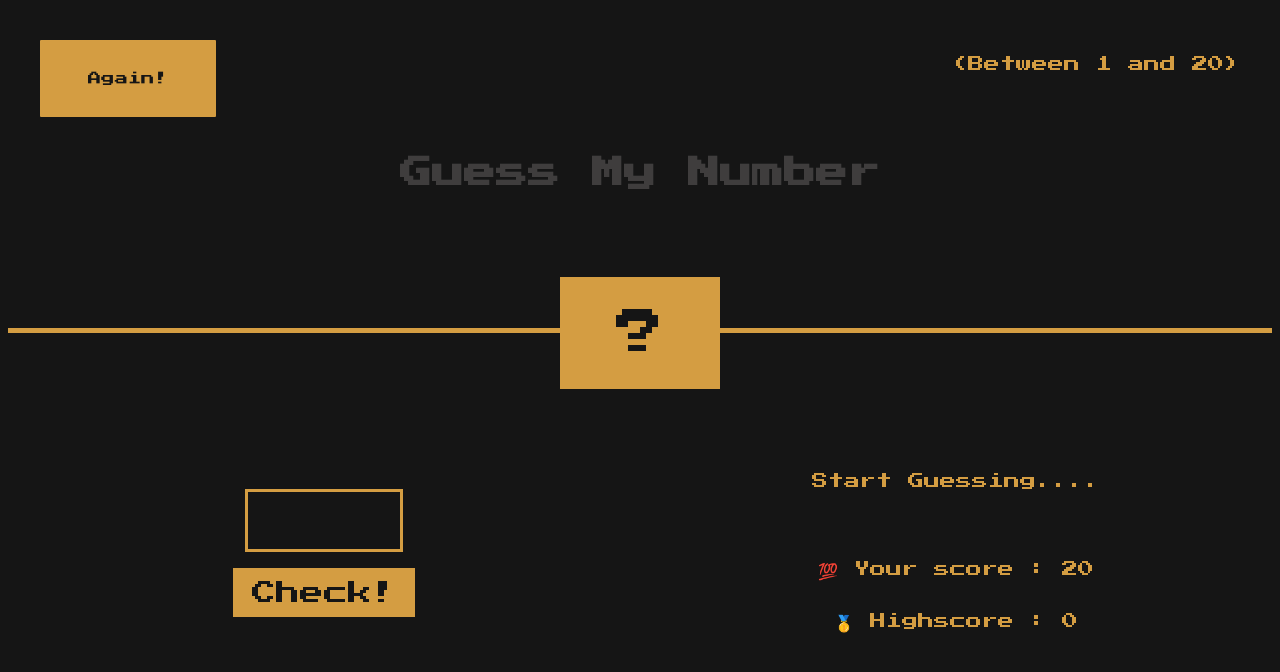
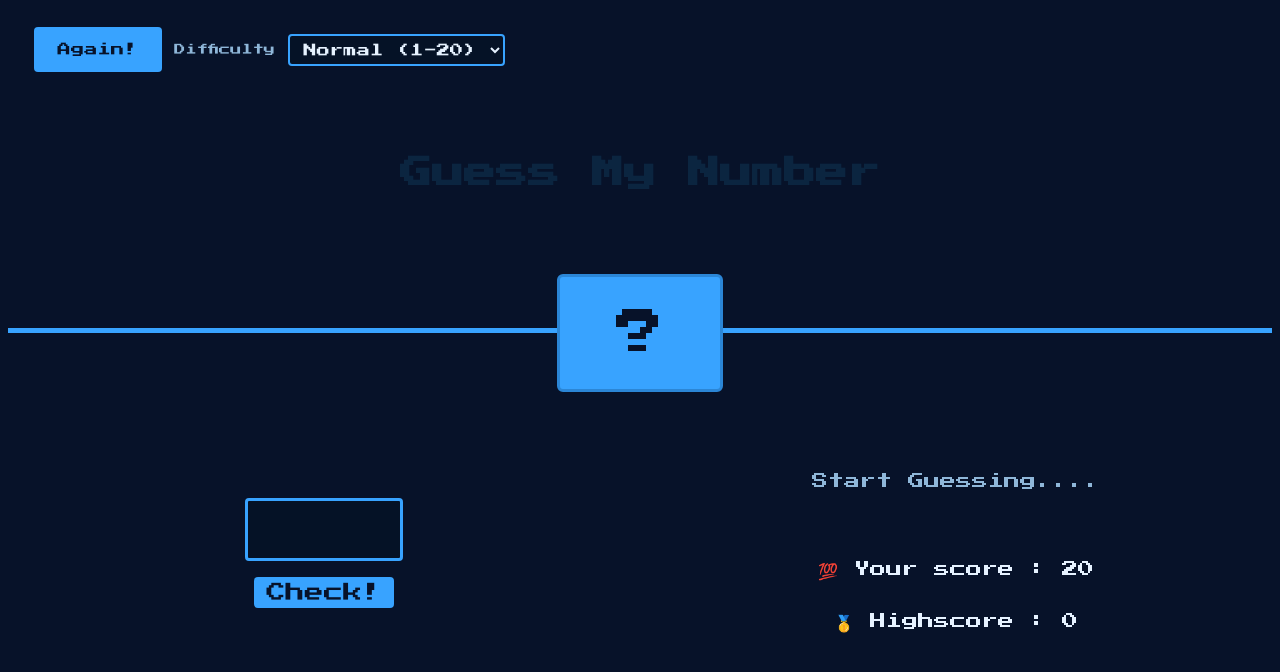
Before and after one commit to MONSTERBOY110/JS-CODES, a plain HTML site: page GuessTheNumber-main/index.html in a window 1280 px wide. Drawn offline with Linux system fonts and the light colour scheme.

Commit message:
UI Change

```diff
--- a/GuessTheNumber-main/guess.js
+++ b/GuessTheNumber-main/guess.js
@@ -1,48 +1,83 @@
 'use strict';
-// console.log(document.querySelector('.message').textContent);
-// document.querySelector('.message').textContent = '🎉 Correct Number'
-let secnumber = Math.trunc(Math.random()*20)+1;
-// document.querySelector('.mid').textContent = secnumber;
-let score = 20;
+const numberInput = document.querySelector('.number');
+const checkBtn = document.querySelector('.btnCheck');
+const messageEl = document.querySelector('.message');
+const midEl = document.querySelector('.mid');
+const againBtn = document.querySelector('.btn');
+const scoreEl = document.getElementById('score');
+const highscoreEl = document.getElementById('highscore');
+const difficultySelect = document.getElementById('difficulty');
+const rangeInfo = document.getElementById('rangeInfo');
+
+let maxNumber = Number(difficultySelect.value) || 20;
+let secretNumber;
+let score;
 let highscore = 0;
 
-document.querySelector('.btnCheck').addEventListener('click', function(){
-    const guess = Number(document.querySelector('.number').value);
-    console.log(guess);
-    console.log(secnumber);
-    if (!guess) {
-    document.querySelector('.message').textContent = '🚫 No Number'
-    }
-    else if( score === 1){
-        document.querySelector('.message').textContent = '😭 You lost the game!'
-        document.querySelector('#score').textContent = score - 1;
-    }
-    else if (guess === secnumber) {
-    document.querySelector('.message').textContent = '🎉 Correct Number'
-    document.querySelector('.mid').textContent = secnumber;
-    document.querySelector('body').style.backgroundColor =  '#52006A';
-    console.log(highscore);
-    if (score> highscore) {
-        highscore=score;
-        document.querySelector('#highscore').textContent = highscore;
-    }
-    }
-    else if (guess > secnumber) {
-    document.querySelector('.message').textContent = '📈 Too High!'
+function setMessage(msg){ messageEl.textContent = msg; }
+function generateSecret(max){
+  return Math.trunc(Math.random() * max) + 1;
+}
+function updateRangeInfo(){
+  rangeInfo.textContent = `(Between 1 and ${maxNumber})`;
+}
+function initGame(max = 20){
+  maxNumber = max;
+  secretNumber = generateSecret(maxNumber);
+  score = 20;
+  scoreEl.textContent = score;
+  midEl.textContent = '?';
+  midEl.style.width = '';
+  document.body.style.backgroundColor = '';
+  numberInput.value = '';
+  setMessage('Start Guessing....');
+  updateRangeInfo();
+}
+function win(){
+  setMessage('🎉 Correct Number!');
+  midEl.textContent = secretNumber;
+  document.body.style.backgroundColor = '#063b64'; // subtle win tint for blue theme
+  if (score > highscore){
+    highscore = score;
+    highscoreEl.textContent = highscore;
+  }
+}
+
+checkBtn.addEventListener('click', () => {
+  const guess = Number(numberInput.value);
+  if (!guess || guess < 1 || guess > maxNumber){
+    setMessage(`Enter a number 1–${maxNumber}`);
+    return;
+  }
+  if (guess === secretNumber){
+    win();
+    return;
+  }
+  if (score > 1){
+    setMessage(guess > secretNumber ? '📈 Too high!' : '📉 Too low!');
     score--;
-    document.querySelector('#score').textContent  = score;
-    }
-    else if (guess < secnumber) {
-    document.querySelector('.message').textContent = '📉 Too Low!'
-    score--;
-    document.querySelector('#score').textContent = score;
-    }
+    scoreEl.textContent = score;
+  } else {
+    setMessage('💥 You lost the game!');
+    score = 0;
+    scoreEl.textContent = score;
+    midEl.textContent = secretNumber;
+  }
 });
-document.querySelector('.btn').addEventListener('click', function(){
-    secnumber = Math.trunc(Math.random()*20)+1;
-    score = 20;
-    document.querySelector('.message').textContent = 'Start Guessing....'
-    document.querySelector('#score').textContent = score;
-    document.querySelector('.mid').textContent = '?' ;
-    document.querySelector('body').style.backgroundColor =  '#151515' ;
+
+// Reset game
+againBtn.addEventListener('click', () => initGame(maxNumber));
+
+// Difficulty change
+difficultySelect.addEventListener('change', (e) => {
+  const newMax = Number(e.target.value) || 20;
+  initGame(newMax);
 });
+
+// support pressing Enter in input
+numberInput.addEventListener('keydown', (e) => {
+  if (e.key === 'Enter') checkBtn.click();
+});
+
+// initialize
+initGame(maxNumber);
--- a/GuessTheNumber-main/index.html
+++ b/GuessTheNumber-main/index.html
@@ -17,8 +17,18 @@
   <body>
     <header class="head">
       <h1 class="heading">Guess My Number</h1>
+
+      <div class="header-controls">
         <button type="reset" class="btn">Again!</button>
-      <p class="info">(Between 1 and 20)</p>
+
+        <label for="difficulty" class="difficulty-label">Difficulty</label>
+        <select id="difficulty" class="difficulty">
+          <option value="10">Easy (1-10)</option>
+          <option value="20" selected>Normal (1-20)</option>
+          <option value="50">Hard (1-50)</option>
+        </select>
+      </div>
+
       <p class="mid">?</p>
     </header>
     <main>
--- a/GuessTheNumber-main/style.css
+++ b/GuessTheNumber-main/style.css
@@ -1,7 +1,16 @@
+/* Blue theme version */
+:root{
+  --bg: #071229;
+  --accent: #38A3FF;
+  --accent-dark: #2b86d6;
+  --text: #E6F2FF;
+  --muted: #8fb7d9;
+}
+
 html,body{
   font-family: "Press Start 2P", cursive;
-  color: #D49D42;
-  background-color: #151515;
+  color: var(--text);
+  background-color: var(--bg);
 }
 input:focus{
   outline: none;
@@ -10,8 +19,8 @@ input[type=number]{
   -moz-appearance: textfield;
 }
 @keyframes change{
-from{color: #3f3d3d;}
-to{color:#D49D42 ;}
+  from{color: #0b2540;}
+  to{color: var(--accent);}
 }
 .heading{
   animation-name: change;
@@ -21,7 +30,7 @@ to{color:#D49D42 ;}
 header{
   position: relative;
   height: 40vh;
-  border-bottom: 5px solid #D49D42;
+  border-bottom: 5px solid var(--accent);
 }
 main{
   height: 55vh;
@@ -50,19 +59,33 @@ h1{
   left: 50%;
   transform: translate(-50%,-50%);
 }
+.header-controls{
+  position: absolute;
+  top: 1.2rem;
+  left: 1.6rem;
+  display: flex;
+  gap: .8rem;
+  align-items: center;
+}
 .info{
   position: absolute;
-  top: 2rem;
-  right: 2rem;
+  top: 1.2rem;
+  right: 1.6rem;
+  color: var(--muted);
+  font-size: .8rem;
 }
 .btn{
-  position: absolute;
-  top: 2rem;
-  left: 2rem;
+  cursor: pointer;
+  background: var(--accent);
+  color: var(--bg);
+  border: none;
+  font-family: inherit;
+  padding: 1rem 1.5rem;
+  border-radius: 4px;
 }
 .mid{
-  background: #D49D42;
-  color: #151515;
+  background: var(--accent);
+  color: var(--bg);
   font-size: 3rem;
   width: 10rem;
   padding: 2rem 0rem;
@@ -71,40 +94,56 @@ h1{
   bottom: -16.5%;
   left: 50%;
   transform: translate(-50%, 50%);
-}
-.btn{
-cursor: pointer;
-background: #D49D42;
-color: #151515;
-border: none;
-font-family: inherit;
-padding: 2rem 3rem;
-border-radius: 1px;
+  border: 3px solid var(--accent-dark);
+  border-radius: 6px;
 }
 .number{
-color: #D49D42;
-background: #151515;
+  color: var(--accent);
+  background: #051226;
   font-family: inherit;
   font-size: 2rem;
   width: 20%;
   padding: 2% 2%;
-border: 3px solid #D49D42;
+  border: 3px solid var(--accent);
   text-align: center;
+  border-radius: 4px;
 }
 .btnCheck{
   cursor: pointer;
-background: #D49D42;
-color: #151515;
+  background: var(--accent);
+  color: var(--bg);
   border: none;
-padding: 2% 3%;
+  padding: 1% 2%;
   font-family: inherit;
-font-size: 1.5rem;
+  font-size: 1.2rem;
   margin-top: 1rem;
+  border-radius: 4px;
 }
-.btnCheck:hover{
-  background: #926b2b;
+.btnCheck:hover, .btn:hover {
+  background: var(--accent-dark);
 }
 .message{
   margin-bottom: 3rem;
   height: 1.5rem;
+  color: var(--muted);
 }
+.difficulty{
+  background: #051226;
+  color: var(--text);
+  border: 2px solid var(--accent);
+  padding: .4rem .6rem;
+  font-family: inherit;
+  border-radius: 4px;
+}
+.difficulty-label{
+  font-size: .7rem;
+  color: var(--muted);
+}
+@media (max-width:600px){
+  .header-controls{
+    left: .6rem;
+    gap: .4rem;
+  }
+  .number{ width: 40%; }
+  .mid{ width: 8rem; font-size: 2rem; padding: 1rem 0; }
+}
```
Lines whose indentation alone changed are shown as unchanged.
